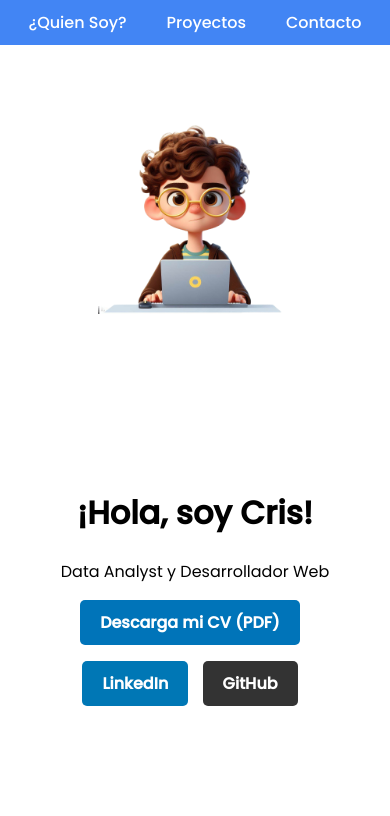
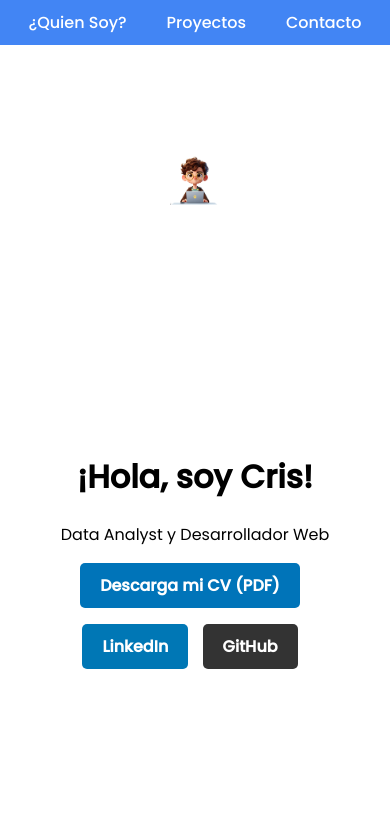
Before and after one commit to cdmorau/cdmorau.github.io, a plain HTML site: page index.html in a window 390 px wide. Shown: the top 816 px of the page. Drawn offline with Linux system fonts and the light colour scheme.

Commit message:
Intento de portafolio 8.0

```diff
--- a/styles.css
+++ b/styles.css
@@ -196,8 +196,7 @@ footer {
     #imagen1{
         grid-row: 2;
         align-content: right;
-        width: 50%;
-        height: 50%;
+        width: 50px;
     }
 
 }
```
